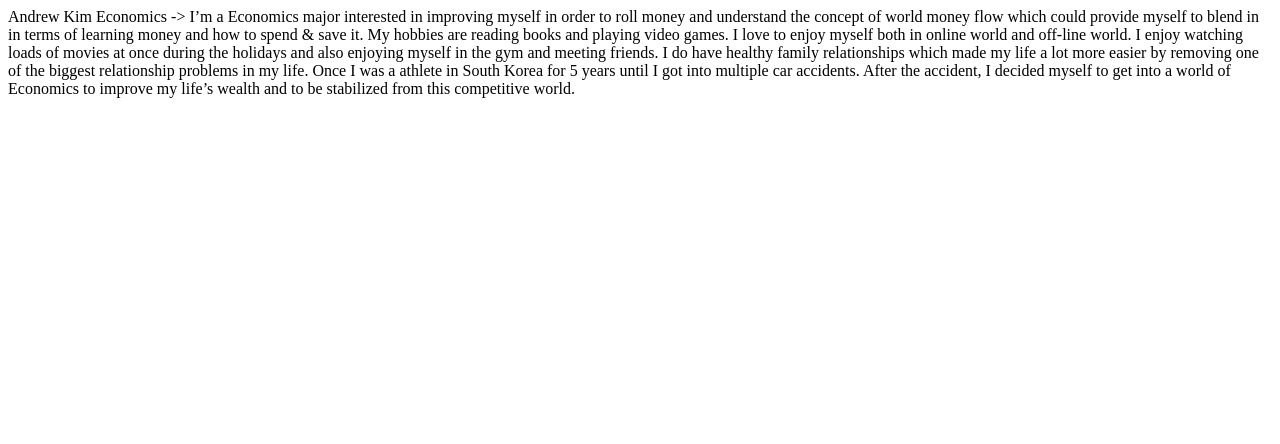
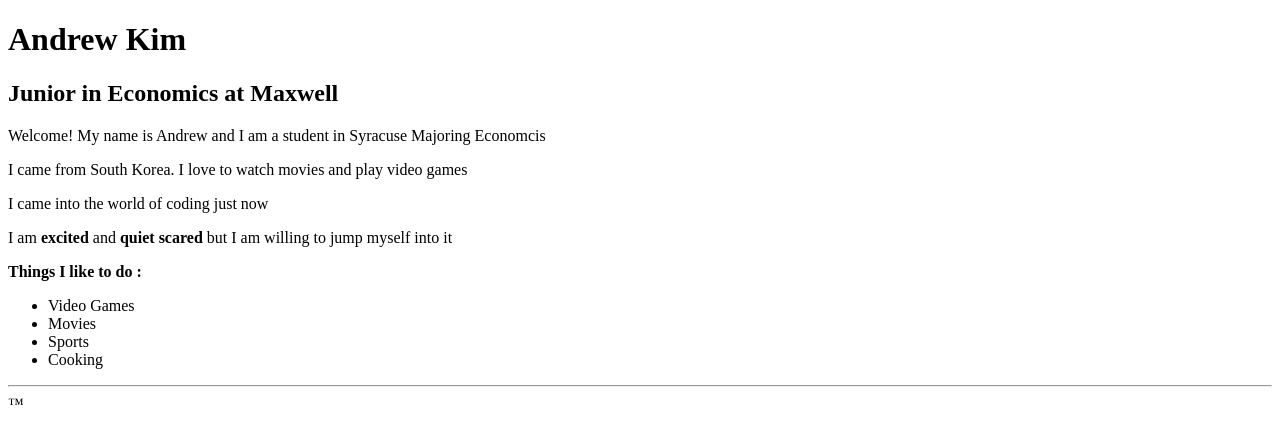
Before and after one commit to akim63-su/ist263, a plain HTML site: page lab02/kim-bio.html in a window 1280 px wide. Drawn offline with Linux system fonts and the light colour scheme.

Commit message:
update lab02

```diff
--- a/lab02/kim-bio.html
+++ b/lab02/kim-bio.html
@@ -6,12 +6,22 @@
     </head>
 
     <body>
-        Andrew Kim
-Economics -> I’m a Economics major interested in improving myself in order to roll money and understand the concept of world money flow which could provide myself to blend in in terms of learning money and how to spend & save it.
+        <h1>Andrew Kim</h1>
+        <h2>Junior in Economics at Maxwell</h2>
+        <p>Welcome! My name is Andrew and I am a student in Syracuse Majoring Economcis</p>
+        <p>I came from South Korea. I love to watch movies and play video games</p>
+        <p>I came into the world of coding just now</p>
+        <p>I am <strong> excited </strong> and <strong> quiet scared </strong> but I am willing to jump myself into it</p>
 
-My hobbies are reading books and playing video games. I love to enjoy myself both in online world and off-line world. I enjoy watching loads of movies at once during the holidays and also enjoying myself in the gym and meeting friends.
-I do have healthy family relationships which made my life a lot more easier by removing one of the biggest relationship problems in my life.
-Once I was a athlete in South Korea for 5 years until I got into multiple car accidents. After the accident, I decided myself to get into a world of Economics to improve my life’s wealth and to be stabilized from this competitive world.
+        <strong>Things I like to do : </strong>
+        <ul>
+            <li>Video Games</li>
+            <li>Movies</li>
+            <li>Sports</li>
+            <li>Cooking</li>
+        </ul>
+        <hr>
+        &trade;
     </body>
 
     </html>
```
